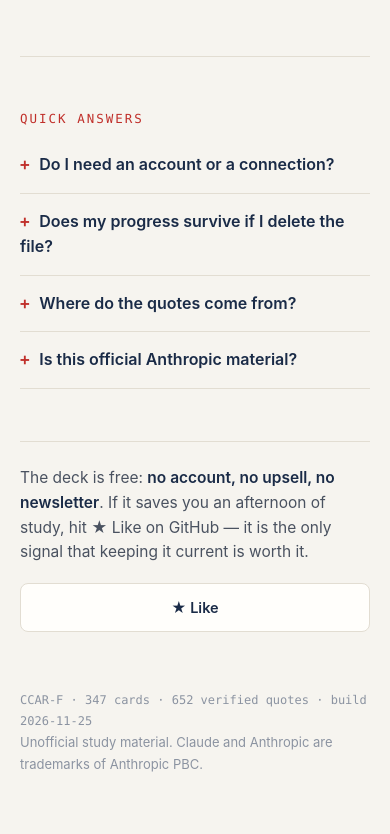
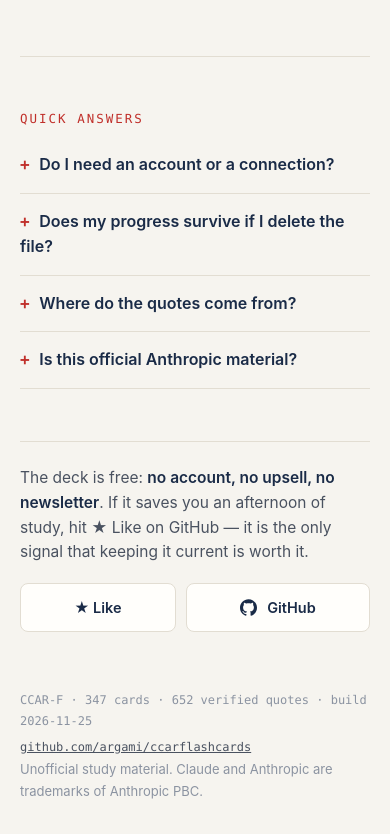
Before and after one commit to argami/ccarflashcards, a plain HTML site: page index.html in a window 390 px wide. Shown: the part 6853-7687 px from the top of the page. Drawn offline with Linux system fonts and the light colour scheme; no server answers.

Commit message:
Landing: GitHub button with logo next to the Like CTA, repo link in the footer

```diff
--- a/index.html
+++ b/index.html
@@ -119,11 +119,15 @@
   .starstrip p{margin:0;font-size:15.5px;color:var(--ink-soft);max-width:56ch}
   .starstrip p b{color:var(--head);font-weight:600}
   .starstrip .btn{padding:12px 18px;font-size:14.5px}
+  .strip-act{display:flex;align-items:center;gap:10px;flex-wrap:wrap}
+  .ghlogo{width:17px;height:17px;fill:currentColor;flex:0 0 auto}
+  .btn-gh:hover .ghlogo{fill:var(--head)}
   @media (max-width:640px){
     .starbtn span:not(.star){display:none}
     .starbtn{padding:7px 10px}
     .starstrip{padding:24px 0}
-    .starstrip .btn{width:100%;justify-content:center}
+    .strip-act{width:100%}
+    .starstrip .btn{flex:1 1 auto;justify-content:center}
   }
   @media (max-width:430px){
     .nav{gap:10px}
@@ -427,12 +431,17 @@
   <section class="starstrip">
     <p data-es-html="El mazo es gratis: <b>sin cuenta, sin upsell, sin newsletter</b>. Si te ahorra una tarde de estudio, dale a ★ Like en GitHub — es la única señal de que merece la pena mantenerlo al día."
        data-en-html="The deck is free: <b>no account, no upsell, no newsletter</b>. If it saves you an afternoon of study, hit ★ Like on GitHub — it is the only signal that keeping it current is worth it.">The deck is free: <b>no account, no upsell, no newsletter</b>. If it saves you an afternoon of study, hit ★ Like on GitHub — it is the only signal that keeping it current is worth it.</p>
-    <a class="btn btn-ghost" id="starBtn2" href="https://github.com/argami/ccarflashcards" target="_blank" rel="noopener"
-       title="★ Like on GitHub" data-es-html="★ Like" data-en-html="★ Like">★ Like</a>
+    <div class="strip-act">
+      <a class="btn btn-ghost" id="starBtn2" href="https://github.com/argami/ccarflashcards" target="_blank" rel="noopener"
+         title="★ Like on GitHub" data-es-html="★ Like" data-en-html="★ Like">★ Like</a>
+      <a class="btn btn-ghost btn-gh" id="ghBtn" href="https://github.com/argami/ccarflashcards" target="_blank" rel="noopener"
+         title="github.com/argami/ccarflashcards"><svg class="ghlogo" viewBox="0 0 24 24" aria-hidden="true"><path d="M12 .297c-6.63 0-12 5.373-12 12 0 5.303 3.438 9.8 8.205 11.385.6.113.82-.258.82-.577 0-.285-.01-1.04-.015-2.04-3.338.724-4.042-1.61-4.042-1.61C4.422 18.07 3.633 17.7 3.633 17.7c-1.087-.744.084-.729.084-.729 1.205.084 1.838 1.236 1.838 1.236 1.07 1.835 2.809 1.305 3.495.998.108-.776.417-1.305.76-1.605-2.665-.3-5.466-1.332-5.466-5.93 0-1.31.465-2.38 1.235-3.22-.135-.303-.54-1.523.105-3.176 0 0 1.005-.322 3.3 1.23.96-.267 1.98-.399 3-.405 1.02.006 2.04.138 3 .405 2.28-1.552 3.285-1.23 3.285-1.23.645 1.653.24 2.873.12 3.176.765.84 1.23 1.91 1.23 3.22 0 4.61-2.805 5.625-5.475 5.92.42.36.81 1.096.81 2.22 0 1.606-.015 2.896-.015 3.286 0 .315.21.69.825.57C20.565 22.092 24 17.592 24 12.297c0-6.627-5.373-12-12-12"/></svg><span>GitHub</span></a>
+    </div>
   </section>
 
   <footer>
     <div class="mono">CCAR-F · 347 cards · 652 verified quotes · build 2026-11-25</div>
+    <div class="mono" style="margin-top:6px"><a href="https://github.com/argami/ccarflashcards" target="_blank" rel="noopener">github.com/argami/ccarflashcards</a></div>
     <div data-es="Material de estudio no oficial. Claude y Anthropic son marcas de Anthropic PBC." data-en="Unofficial study material. Claude and Anthropic are trademarks of Anthropic PBC.">Unofficial study material. Claude and Anthropic are trademarks of Anthropic PBC.</div>
   </footer>
 </div>
```
